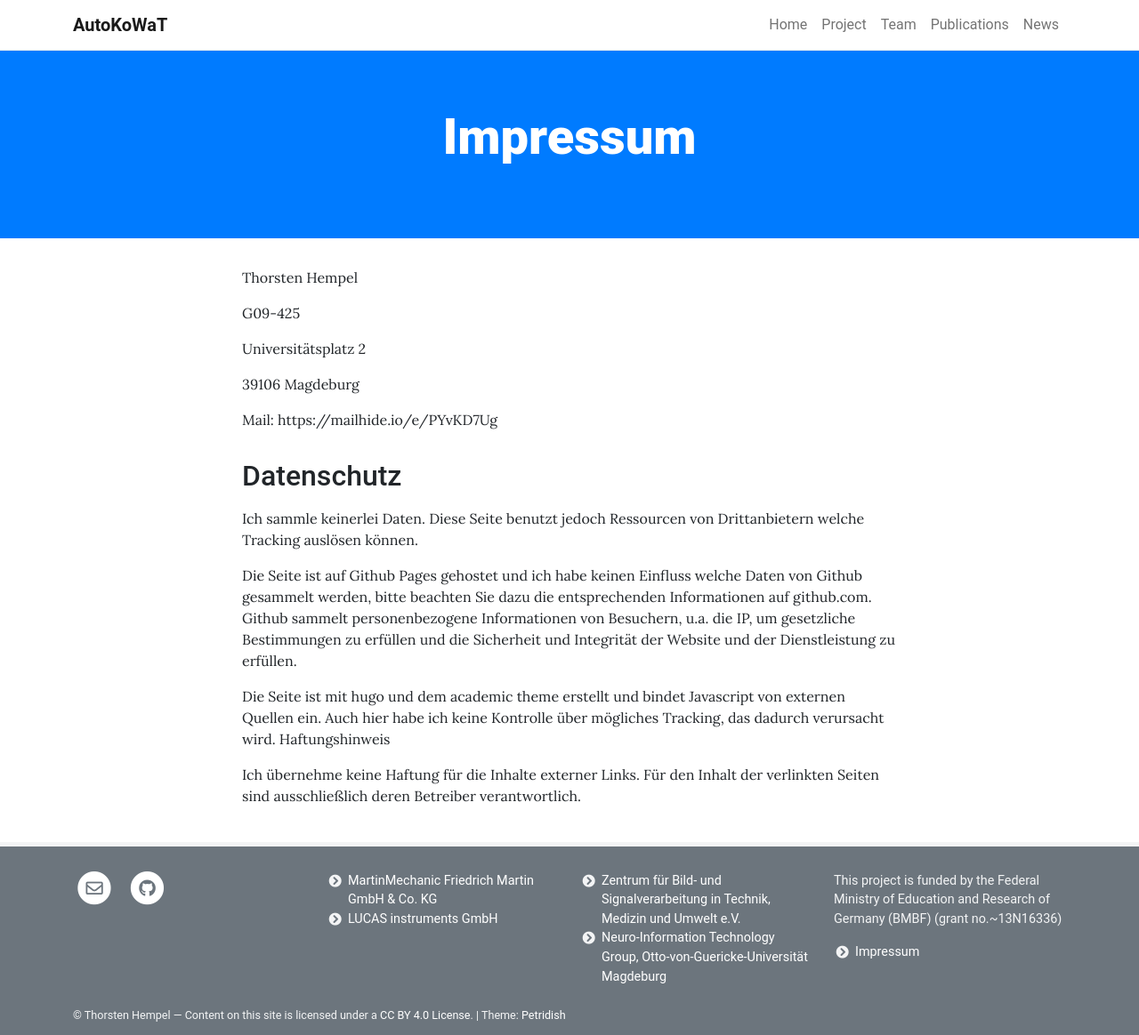
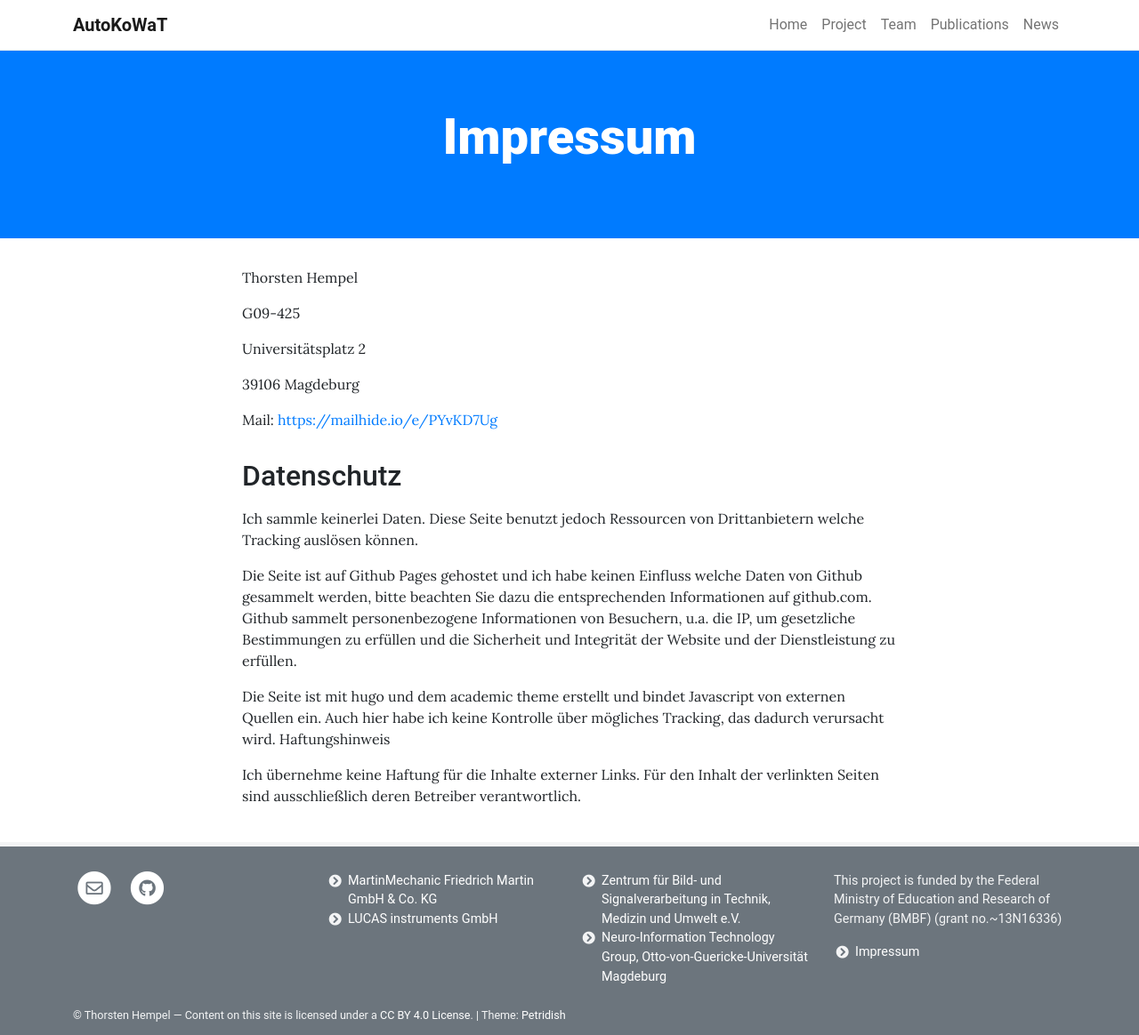
Before and after one commit to autokowat/autokowat.github.io, a Jekyll site: the page built from pages/impressum.md, in a window 1280 px wide. Shown: the whole page at 89% size. Built offline with Jekyll 4.4.1, drawn with Linux system fonts in a browser that asks for light colours; part of the change alters nothing that is shown.

```diff
--- a/pages/impressum.md
+++ b/pages/impressum.md
@@ -18,7 +18,7 @@ Universitätsplatz 2
 39106 Magdeburg
 
 
-Mail: https://mailhide.io/e/PYvKD7Ug
+Mail: [https://mailhide.io/e/PYvKD7Ug](https://mailhide.io/e/PYvKD7Ug)
 
 
 ## Datenschutz
```
